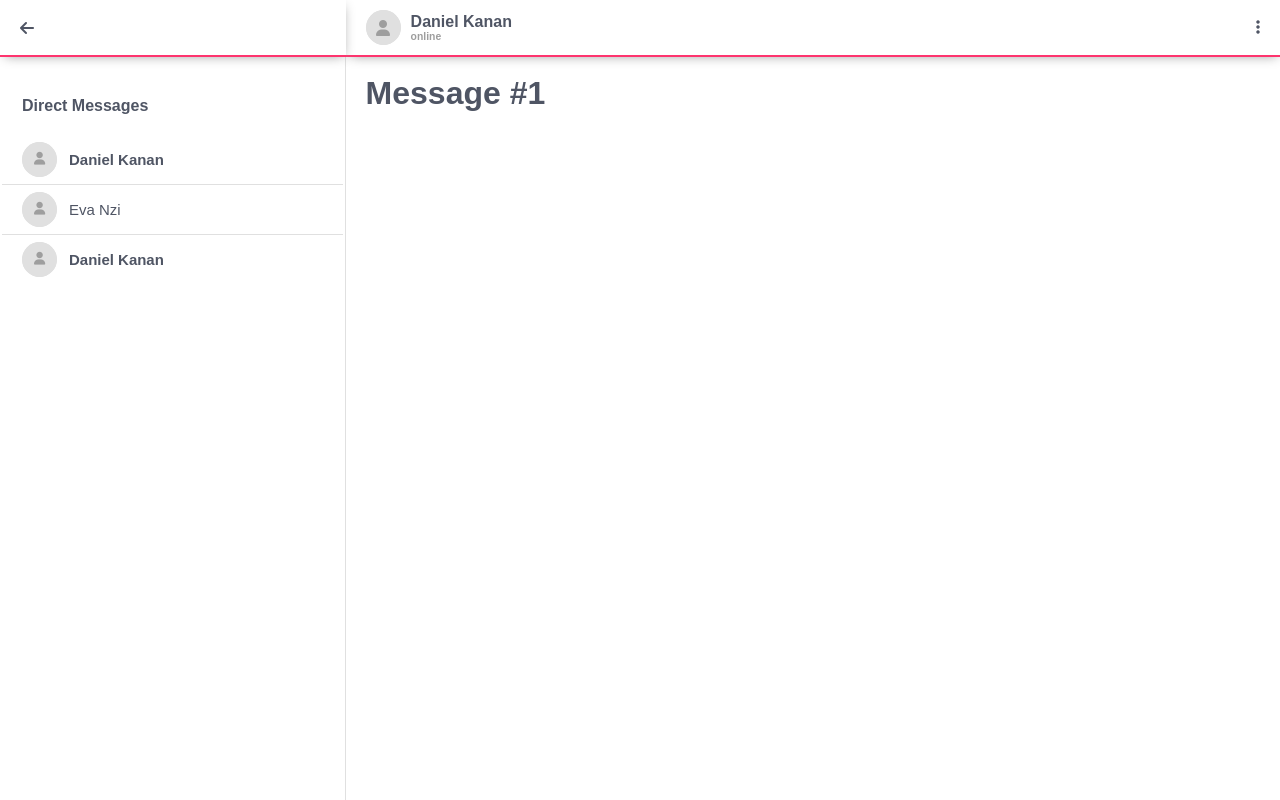
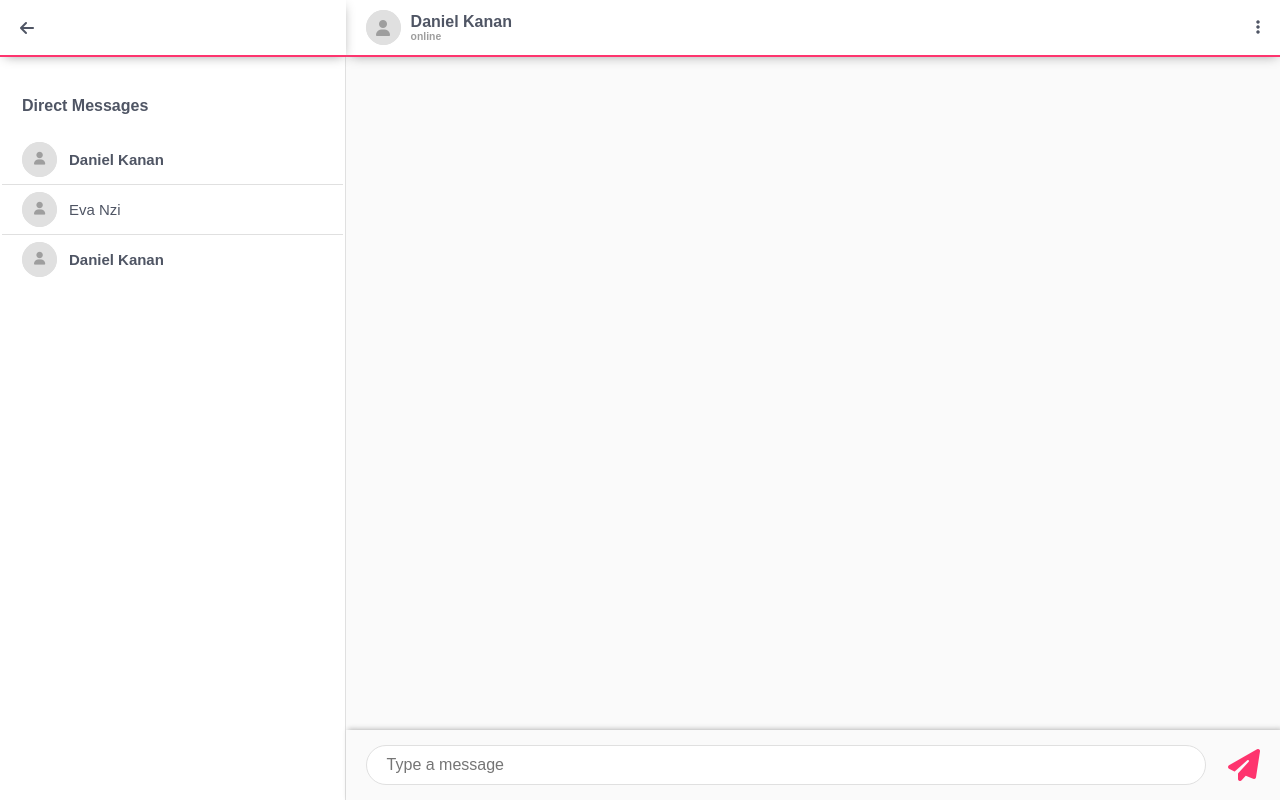
Before and after one commit to danielkanangila/web50-project2, a React (Create React App) app in the folder frontend/: page /user/messages/1 in a window 1280 px wide. Built offline with nearby package versions, Linux system fonts and the light colour scheme.

Commit message:
added message input box

```diff
--- a/frontend/src/components/Sidebar.js
+++ b/frontend/src/components/Sidebar.js
@@ -63,11 +63,11 @@ const Wrapper = styled.div`
   .sidebar {
     &-header {
       background-color: ${colors.white};
-      position: absolute;
+      position: fixed;
       top: 0;
       left: 0;
       padding: 0 20px;
-      width: 100%;
+      width: 27%;
       height: 57px;
       border-bottom: 2px solid ${colors.primary};
       -webkit-box-shadow: 1px 3px 11px -4px rgba(153, 153, 153, 1);
--- /dev/null
+++ b/frontend/src/components/messages/MessageContainer.js
@@ -0,0 +1,23 @@
+import React from "react";
+import styled from "styled-components";
+import colors from "../../config/colors";
+import MessageInputBox from "./MessageInputBox";
+
+const MessageContainer = ({ messages }) => {
+  return (
+    <Wrapper className="message-container">
+      <MessageInputBox />
+    </Wrapper>
+  );
+};
+
+const Wrapper = styled.div`
+  width: 100%;
+  height: calc(100vh - 57px);
+  margin-top: 57px;
+  padding: 20px;
+  background-color: ${colors.lightgray1};
+  position: relative;
+`;
+
+export default MessageContainer;
--- /dev/null
+++ b/frontend/src/components/messages/MessageInputBox.js
@@ -0,0 +1,69 @@
+import React, { useState, useRef } from "react";
+import styled from "styled-components";
+
+import colors from "../../config/colors";
+import Icon from "../Icon";
+
+const MessageInputBox = () => {
+  const [message, setMessage] = useState("");
+  const [textRows, setTextRows] = useState(1);
+  const ref = useRef();
+
+  const handleChange = (e) => {
+    setMessage(e.target.value);
+    console.log(ref.current.offsetWidth);
+  };
+
+  return (
+    <Wrapper>
+      <textarea
+        ref={ref}
+        onChange={handleChange}
+        rows={textRows}
+        placeholder="Type a message"
+        required
+        value={message}
+      ></textarea>
+      <button>
+        <Icon name="paper-plane" />
+      </button>
+    </Wrapper>
+  );
+};
+
+const Wrapper = styled.div`
+  position: absolute;
+  bottom: 0;
+  left: 0;
+  width: 100%;
+  height: 70px;
+  background-color: ${colors.lightgray1};
+  -webkit-box-shadow: 2px -1px 5px 0px rgba(184, 184, 184, 1);
+  -moz-box-shadow: 2px -1px 5px 0px rgba(184, 184, 184, 1);
+  box-shadow: 2px -1px 5px 0px rgba(184, 184, 184, 1);
+  display: flex;
+  justify-content: space-between;
+  align-items: center;
+  padding: 20px;
+  textarea {
+    padding: 10px 20px;
+    border: 1px solid ${colors.lightgray};
+    border-radius: 25px;
+    width: 94%;
+    background-color: ${colors.white};
+    font-size: 100%;
+  }
+  button {
+    .icon {
+      color: ${colors.primary};
+      font-size: 2rem;
+    }
+    :hover {
+      .icon {
+        color: ${colors.pink400};
+      }
+    }
+  }
+`;
+
+export default MessageInputBox;
--- /dev/null
+++ b/frontend/src/components/messages/index.js
@@ -0,0 +1 @@
+export { default as MessageContainer } from "./MessageContainer";
--- a/frontend/src/config/colors.js
+++ b/frontend/src/config/colors.js
@@ -2,6 +2,7 @@ export default {
   primary: "#fe346e",
   white: "#fff",
   lightgray: "#e0e0e0",
+  lightgray1: "#fafafa",
   dark: " #4f5564",
   red: "#e53935",
   blue: "#2196f3",
--- a/frontend/src/pages/Message.js
+++ b/frontend/src/pages/Message.js
@@ -5,6 +5,7 @@ import { ImageCircle } from "../components";
 import { useToolbar } from "../hooks/useToolbar";
 import { messages } from "./../devData.js";
 import { useParams, useLocation } from "react-router-dom";
+import { MessageContainer } from "../components/messages";
 
 const Message = () => {
   const toolbar = useToolbar();
@@ -27,8 +28,8 @@ const Message = () => {
     });
   };
   return (
-    <Wrapper className="container">
-      <h1>Message #{params.user_id}</h1>
+    <Wrapper>
+      <MessageContainer></MessageContainer>
     </Wrapper>
   );
 };
--- a/frontend/src/styles/colors.scss
+++ b/frontend/src/styles/colors.scss
@@ -1,6 +1,7 @@
 $color-primary: #f03268;
 $color-white: #fff;
 $color-lightgray: #e0e0e0;
+$color-lightgray1: #fafafa;
 $color-dark: #4f5564;
 $color-red: #e53935;
 $color-blue: #2196f3;
--- a/frontend/src/styles/main.scss
+++ b/frontend/src/styles/main.scss
@@ -14,6 +14,10 @@ button,
 a {
   transition: all 0.3s;
   touch-action: manipulation;
+}
+
+button {
+  cursor: pointer;
 }
 
 .badge {
--- a/frontend/src/styles/reset.scss
+++ b/frontend/src/styles/reset.scss
@@ -12,6 +12,7 @@ textarea {
   outline: none;
   appearance: none;
   -webkit-appearance: none;
+  resize: none;
 }
 
 a {
```
